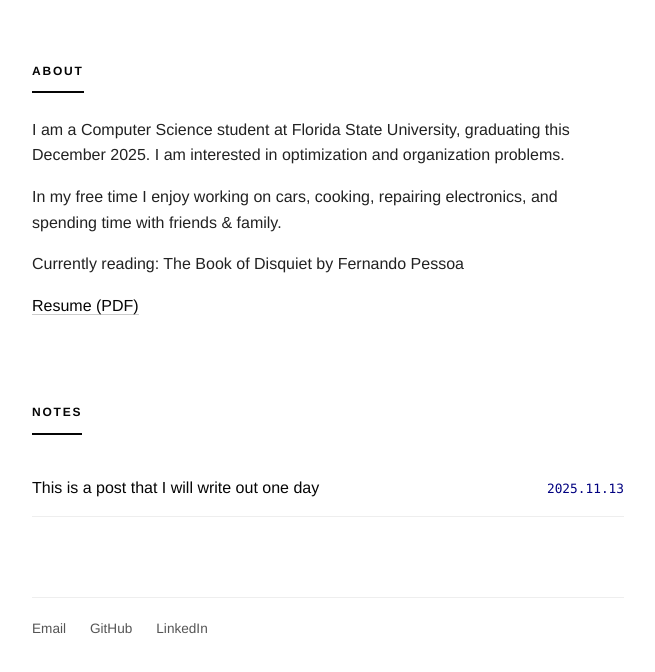
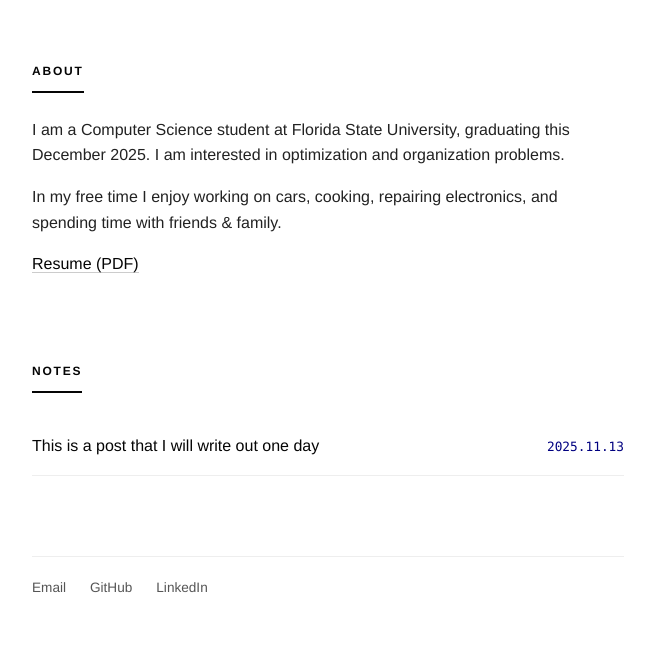
Before and after one commit to grigdon/grigdon.github.io, a plain HTML site: page index.html in a window 1280 px wide. Shown: the part 174-846 px from the top of the page, without its empty margins (312-967 px from the left). Drawn offline with Linux system fonts and the light colour scheme.

Commit message:
remove corny

```diff
--- a/index.html
+++ b/index.html
@@ -182,9 +182,6 @@
             In my free time I enjoy working on cars, cooking, repairing electronics, and spending time with friends & family.
         </p>
         <p>
-            Currently reading: The Book of Disquiet by Fernando Pessoa
-        </p>
-        <p>
             <a href="Gabe_Rigdon_Resume.pdf" target="_blank">Resume (PDF)</a>
         </p>
     </section>
@@ -228,4 +225,5 @@
     </script>
 
 </body>
+
 </html>
```
